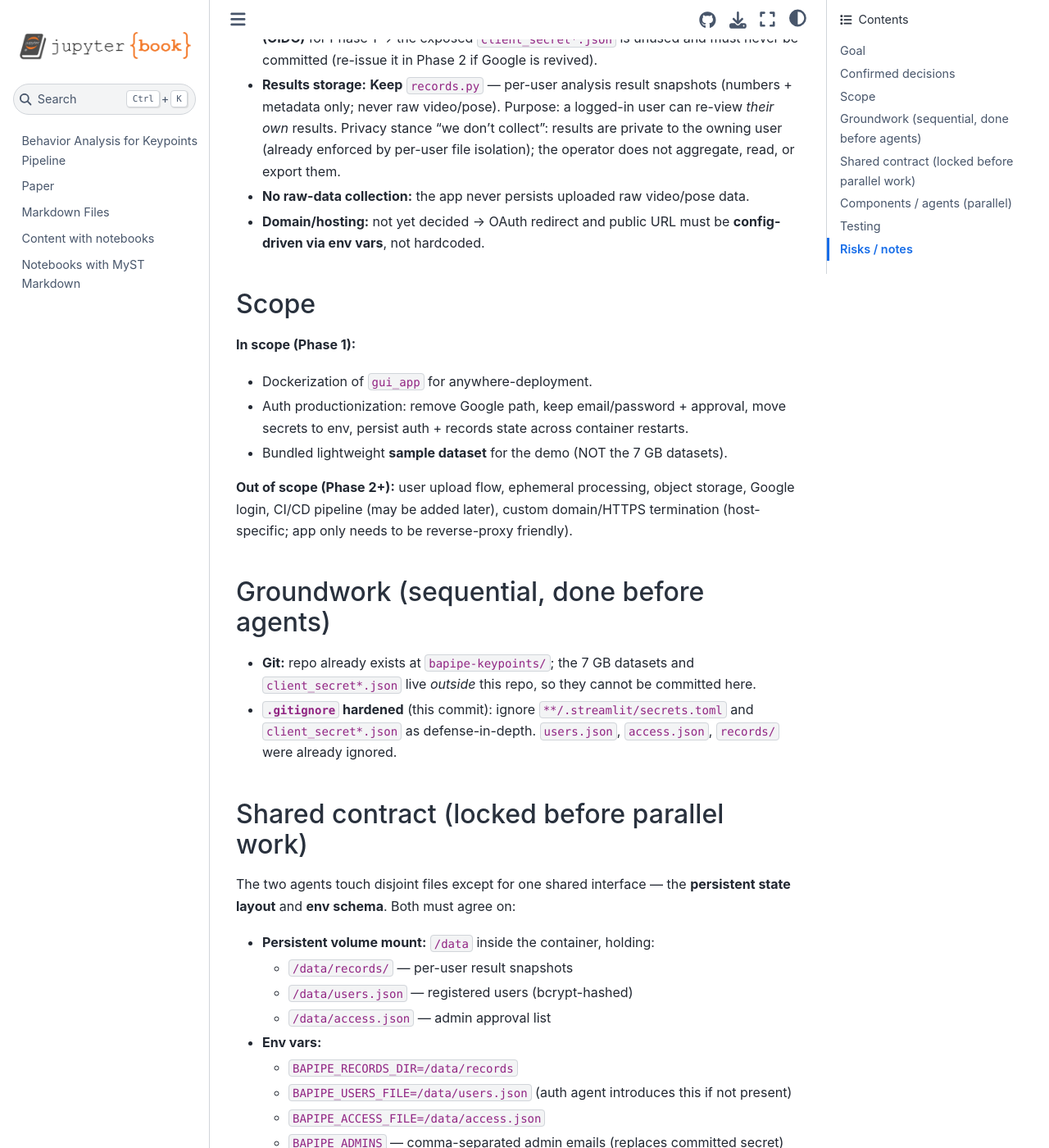
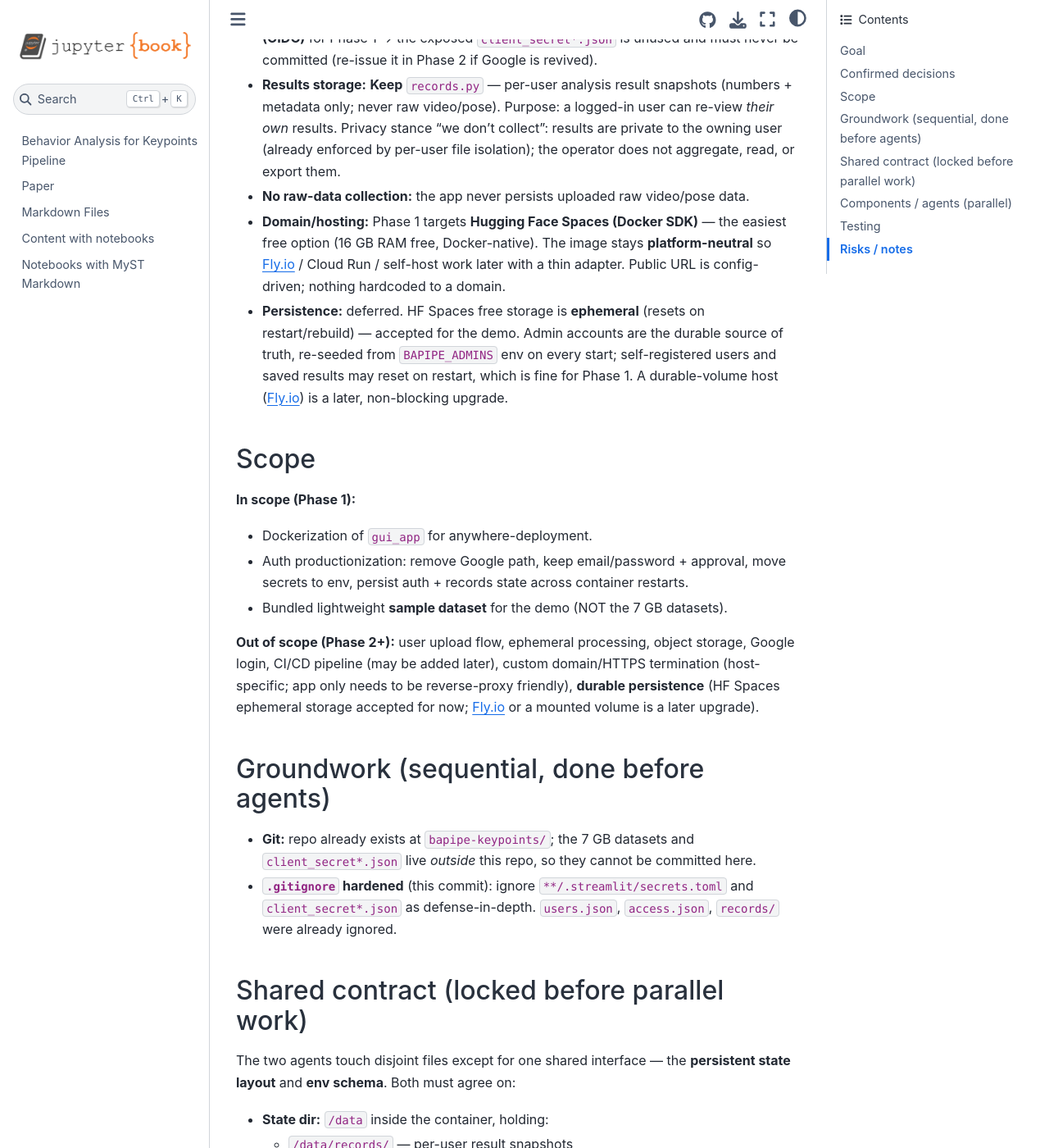
Before and after one commit to alsdkkang/bapipe_dashboard, a Jupyter Book: the page built from docs/superpowers/specs/2026-07-20-streamlit-demo-deploy-design.md, in a window 1280 px wide and 1400 px high, scrolled down 708 px. Shown: the whole window at 82% size. Built offline with Jupyter Book 1.0.4 settings and Sphinx 7.4.7 and the Sphinx Book theme 1.1.4, drawn with Linux system fonts in a browser that asks for light colours; some of the changed text lies outside the part shown.

Commit message:
docs: target HF Spaces (Docker) for phase-1 demo, defer persistence
Easiest free path: Hugging Face Spaces Docker SDK (16GB free). Image stays
platform-neutral; /data is ephemeral on HF (accepted), admins re-seeded from
BAPIPE_ADMINS env. Durable volume (Fly.io) is a later non-blocking upgrade.

```diff
--- a/docs/superpowers/specs/2026-07-20-streamlit-demo-deploy-design.md
+++ b/docs/superpowers/specs/2026-07-20-streamlit-demo-deploy-design.md
@@ -28,8 +28,15 @@ persistent storage of uploaded raw data.
   private to the owning user (already enforced by per-user file isolation); the
   operator does not aggregate, read, or export them.
 - **No raw-data collection:** the app never persists uploaded raw video/pose data.
-- **Domain/hosting:** not yet decided → OAuth redirect and public URL must be
-  **config-driven via env vars**, not hardcoded.
+- **Domain/hosting:** Phase 1 targets **Hugging Face Spaces (Docker SDK)** — the
+  easiest free option (16 GB RAM free, Docker-native). The image stays
+  **platform-neutral** so Fly.io / Cloud Run / self-host work later with a thin
+  adapter. Public URL is config-driven; nothing hardcoded to a domain.
+- **Persistence:** deferred. HF Spaces free storage is **ephemeral** (resets on
+  restart/rebuild) — accepted for the demo. Admin accounts are the durable source
+  of truth, re-seeded from `BAPIPE_ADMINS` env on every start; self-registered
+  users and saved results may reset on restart, which is fine for Phase 1. A
+  durable-volume host (Fly.io) is a later, non-blocking upgrade.
 
 ## Scope
 
@@ -41,7 +48,9 @@ persistent storage of uploaded raw data.
 
 **Out of scope (Phase 2+):** user upload flow, ephemeral processing, object
 storage, Google login, CI/CD pipeline (may be added later), custom domain/HTTPS
-termination (host-specific; app only needs to be reverse-proxy friendly).
+termination (host-specific; app only needs to be reverse-proxy friendly),
+**durable persistence** (HF Spaces ephemeral storage accepted for now; Fly.io or
+a mounted volume is a later upgrade).
 
 ## Groundwork (sequential, done before agents)
 
@@ -56,10 +65,14 @@ termination (host-specific; app only needs to be reverse-proxy friendly).
 The two agents touch disjoint files except for one shared interface — the
 **persistent state layout** and **env schema**. Both must agree on:
 
-- **Persistent volume mount:** `/data` inside the container, holding:
+- **State dir:** `/data` inside the container, holding:
   - `/data/records/` — per-user result snapshots
   - `/data/users.json` — registered users (bcrypt-hashed)
   - `/data/access.json` — admin approval list
+
+  On HF Spaces this dir is **ephemeral** (Phase 1 accepts resets). The code path
+  is identical whether `/data` is a real volume (local/Fly.io) or ephemeral (HF),
+  so no app change is needed to add durability later — only the host config.
 - **Env vars:**
   - `BAPIPE_RECORDS_DIR=/data/records`
   - `BAPIPE_USERS_FILE=/data/users.json` (auth agent introduces this if not present)
@@ -77,7 +90,9 @@ module) so they land on the volume.
 
 ### Agent A — Docker deployment infrastructure
 **Owns (all new files):** `Dockerfile`, `docker-compose.yml`, `.dockerignore`,
-`entrypoint.sh`, `gui_app/.streamlit/config.toml`.
+`entrypoint.sh`, `gui_app/.streamlit/config.toml`, plus HF Spaces glue
+(`README.md` Space header / `app_port` config, listen on `0.0.0.0` and the
+platform port — 7860 on HF, `$PORT` elsewhere).
 
 - Base: Python **3.11** (bapipe pins pandas 1.5.x / numpy 1.x — see
   `gui_app/requirements.txt`).
@@ -122,8 +137,11 @@ coupling is the shared contract above, locked before dispatch.
 
 - **pandas/numpy pinning:** the image must use Python 3.11 and the pinned deps or
   bapipe breaks at import. Non-negotiable.
-- **State persistence:** without the `/data` volume, users and saved results are
-  lost on container restart — the volume is required, not optional.
+- **State persistence:** on HF Spaces `/data` is ephemeral, so self-registered
+  users and saved results reset on restart — accepted for Phase 1. Admins are
+  re-seeded from `BAPIPE_ADMINS` so the app is always usable after a restart.
+  Durable storage (Fly.io volume / mounted disk) is a later, non-blocking upgrade
+  requiring only host config, no code change.
 - **Exposed client secret:** `client_secret*.json` in Downloads is now
   gitignored and unused in Phase 1; recommend re-issuing before any Phase 2 Google
   revival.
```
